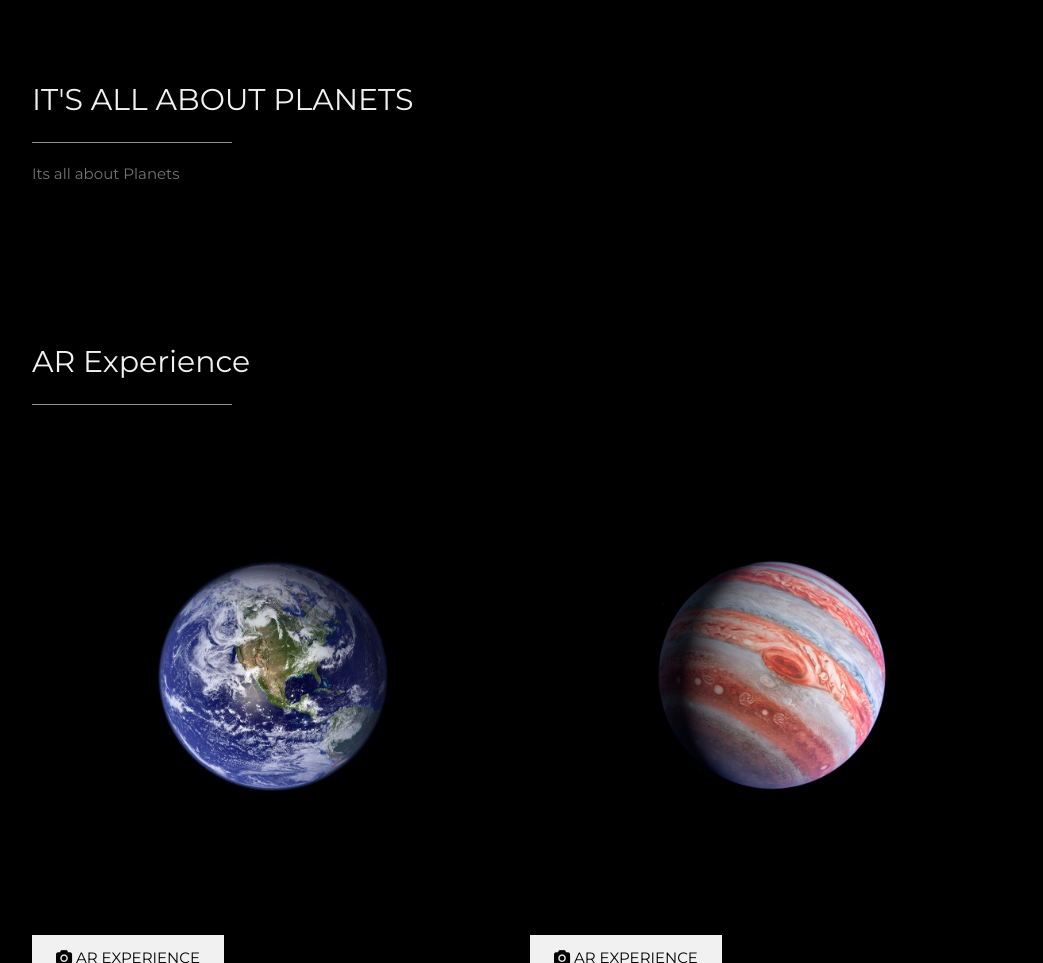
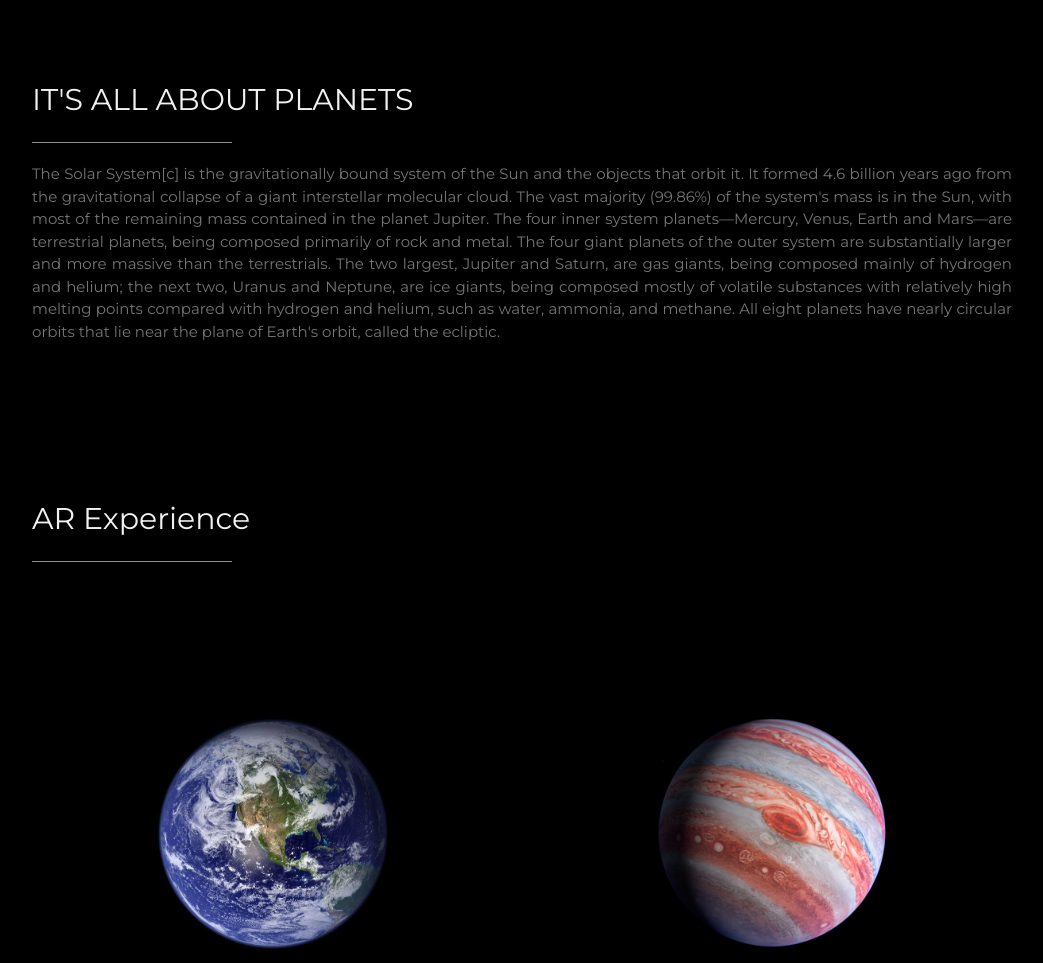
Before and after one commit to RohanBhardwaaj/xrwebsite, a plain HTML site: page index.html in a window 1280 px wide. Shown: the part 1224-2187 px from the top of the page, without its empty margins (178-1221 px from the left). Drawn offline with nearby package versions, Linux system fonts and the light colour scheme.

Commit message:
Update index.html

```diff
--- a/index.html
+++ b/index.html
@@ -79,7 +79,7 @@ body, h1,h2,h3,h4,h5,h6 {font-family: "Montserrat", sans-serif}
   <div class="w3-content w3-justify w3-text-grey w3-padding-64" id="about">
     <h2 class="w3-text-light-grey">IT'S ALL ABOUT PLANETS</h2>
     <hr style="width:200px" class="w3-opacity">
-    <p>Its all about Planets</p>
+    <p>The Solar System[c] is the gravitationally bound system of the Sun and the objects that orbit it. It formed 4.6 billion years ago from the gravitational collapse of a giant interstellar molecular cloud. The vast majority (99.86%) of the system's mass is in the Sun, with most of the remaining mass contained in the planet Jupiter. The four inner system planets—Mercury, Venus, Earth and Mars—are terrestrial planets, being composed primarily of rock and metal. The four giant planets of the outer system are substantially larger and more massive than the terrestrials. The two largest, Jupiter and Saturn, are gas giants, being composed mainly of hydrogen and helium; the next two, Uranus and Neptune, are ice giants, being composed mostly of volatile substances with relatively high melting points compared with hydrogen and helium, such as water, ammonia, and methane. All eight planets have nearly circular orbits that lie near the plane of Earth's orbit, called the ecliptic.</p>
 
     </div>
 
```
